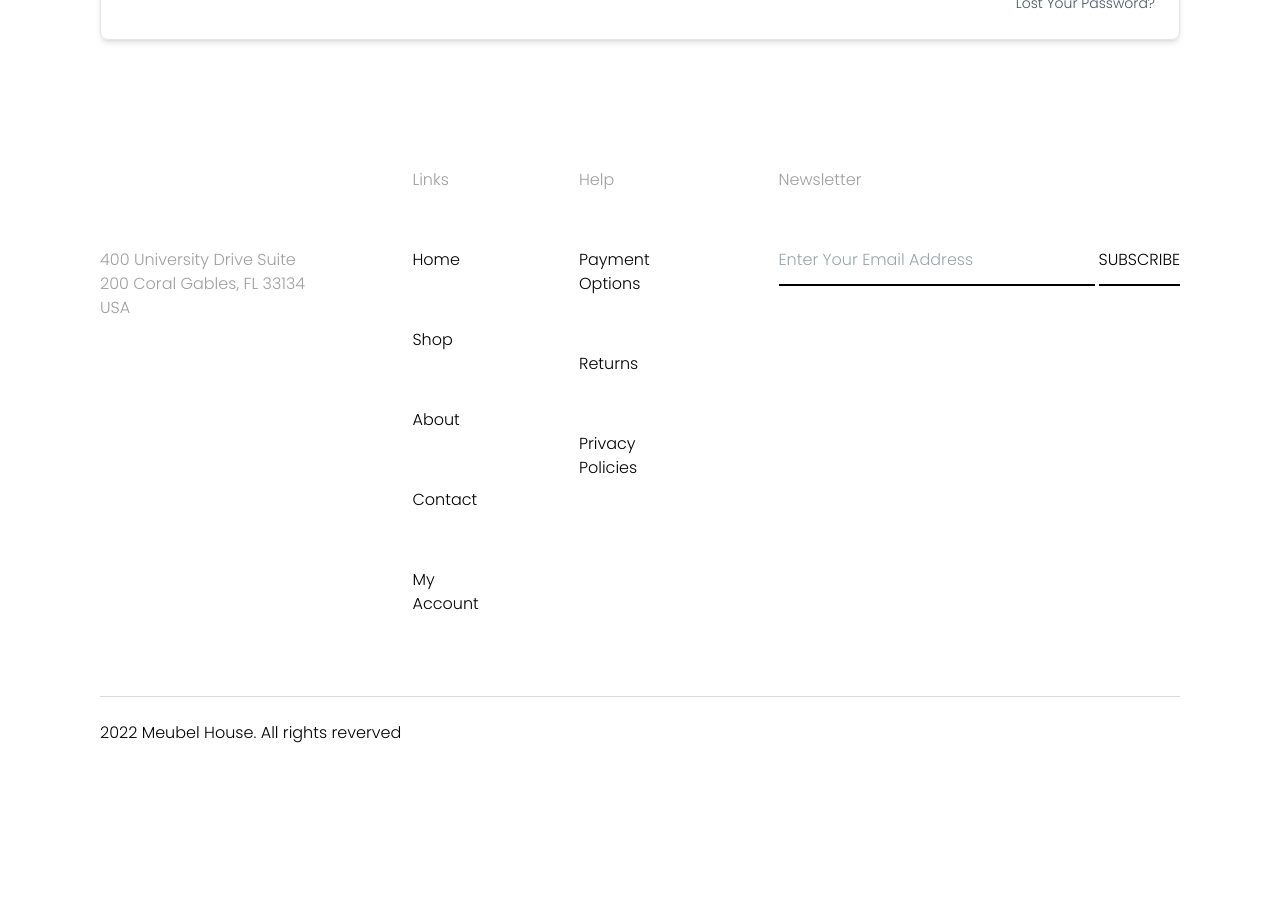
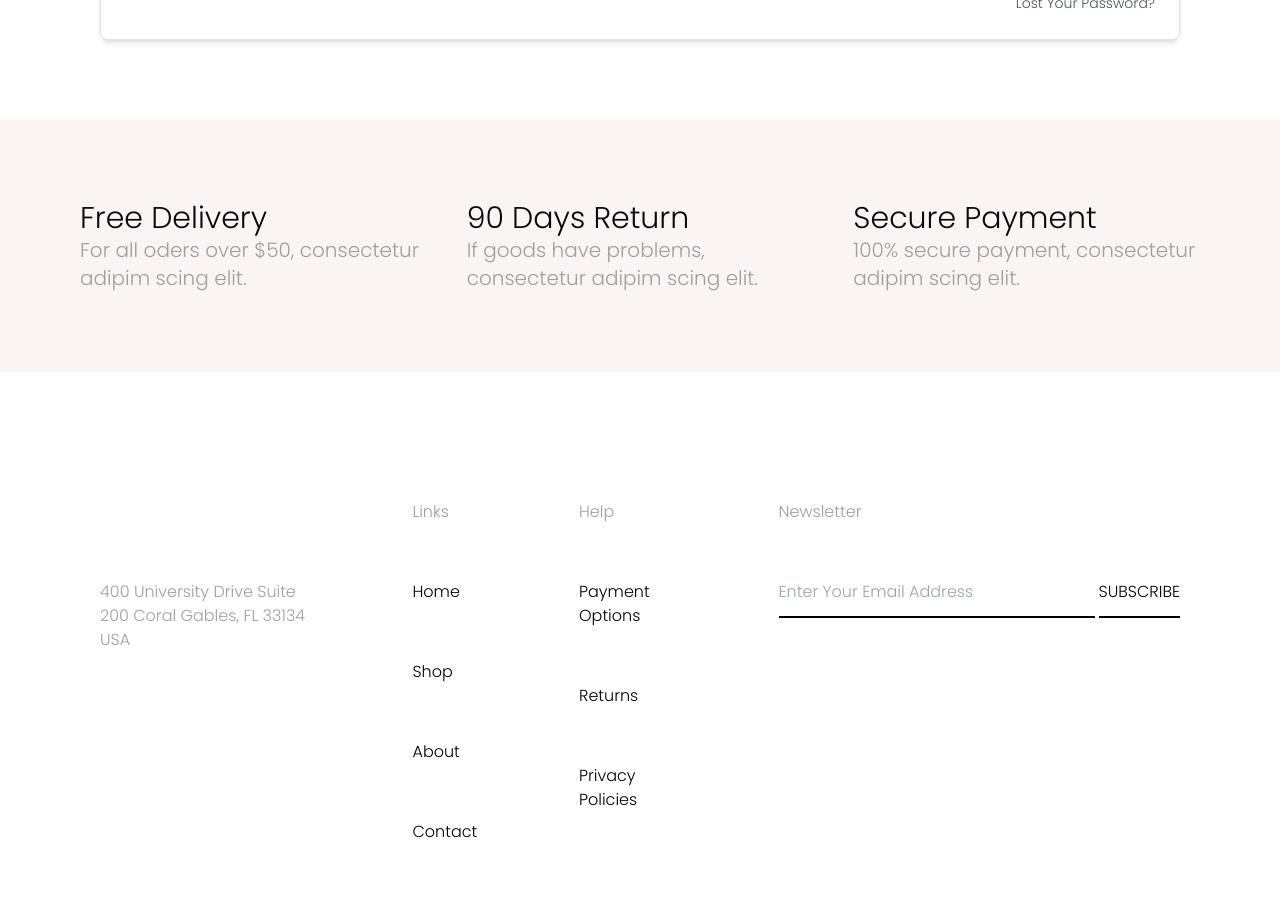
Before and after one commit to NaumanNavaid/hackathon, a Next.js app: page /contact in a window 1280 px wide. Shown: the part 980-1884 px from the top of the page. Before the commit the page ends 1725 px from the top, so only its background shows below. Built offline with nearby package versions, Linux system fonts and the light colour scheme.

Commit message:
Update page.tsx

```diff
--- a/src/app/contact/page.tsx
+++ b/src/app/contact/page.tsx
@@ -1,6 +1,7 @@
 import React from 'react';
 import { FaChevronRight, FaClock, FaMapMarkerAlt, FaPhoneAlt } from 'react-icons/fa';
 import Image from 'next/image';
+import Service from '../component/service';
 
 const page = () => {
   return (
@@ -81,6 +82,7 @@ const page = () => {
           </div>
         </div>
       </div>
+     <Service/>
     </div>
   );
 }
```
